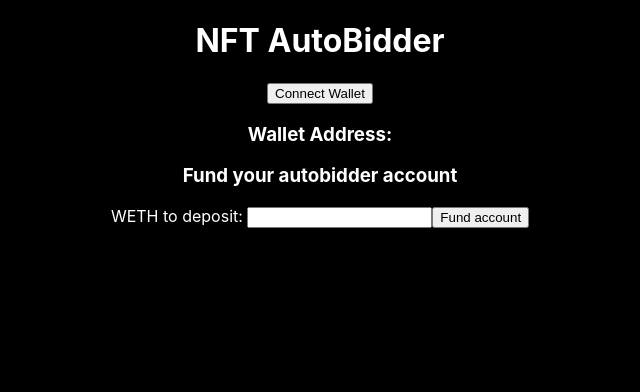
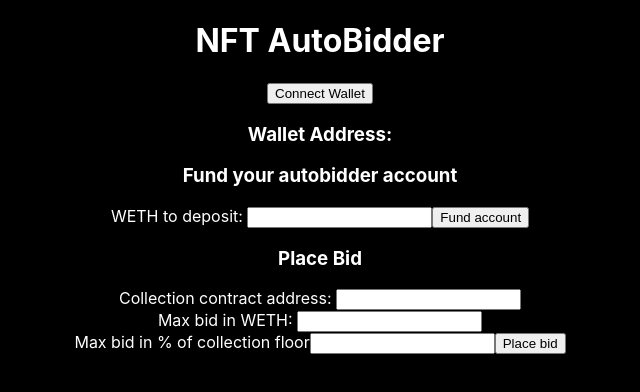
Before and after one commit to KristofferGW/nft-autobidder, a React (Create React App) app in the folder frontend/: page / in a window 1280 px wide. Shown: the top 392 px of the page, without its empty margins (320-960 px from the left). Built offline with nearby package versions, Linux system fonts and the light colour scheme.

Commit message:
Basic place bid frontend

```diff
--- a/frontend/src/App.js
+++ b/frontend/src/App.js
@@ -2,6 +2,7 @@ import React from 'react';
 import './App.css';
 import ConnectWalletButton from './components/ConnectWalletButton';
 import FundAccount from './components/FundAccount';
+import PlaceCollectionBid from './components/PlaceCollectionBid';
 
 function App() {
   return (
@@ -11,6 +12,7 @@ function App() {
       </header>
       <ConnectWalletButton />
       <FundAccount />
+      <PlaceCollectionBid />
     </div>
   );
 }
--- /dev/null
+++ b/frontend/src/components/PlaceCollectionBid.js
@@ -0,0 +1,44 @@
+import React from 'react';
+import { useState } from "react";
+
+function PlaceCollectionBid() {
+    const [collectionAddress, setCollectionAddress] = useState("");
+    const [maxBid, setMaxBid] = useState(0);
+    const [percentageBid, setPercentageBid] = useState(0);
+
+    function handleContractChange(event) {
+        setCollectionAddress(event.target.value);
+    }
+
+    function handleChangeMaxBid(event) {
+        setMaxBid(event.target.value);
+    }
+
+    function handleChangePercentageBid(event) {
+        setPercentageBid(event.target.value);
+    }
+
+    function handleSubmit(event) {
+        console.log("You tried place a bid on collection on " + collectionAddress + ". Your max bid was " + maxBid + " WETH, and " + percentageBid + "% of collection floor.");
+        event.preventDefault();
+    }
+
+  return (
+    <div className="App">
+      <h3>Place Bid</h3>
+      <form onSubmit={handleSubmit}>
+        <label for="collection-contract">Collection contract address: </label>
+        <input type='text' id='collection-contract' onChange={handleContractChange}></input>
+        <br/>
+        <label for="max-bid">Max bid in WETH: </label>
+        <input type='number' id='max-bid' onChange={handleChangeMaxBid}></input>
+        <br/>
+        <label for="percentage-bid">Max bid in % of collection floor</label>
+        <input type='number' id='percentage-bid' onChange={handleChangePercentageBid}></input>
+        <button>Place bid</button>
+      </form>
+    </div>
+  );
+}
+
+export default PlaceCollectionBid;
```
